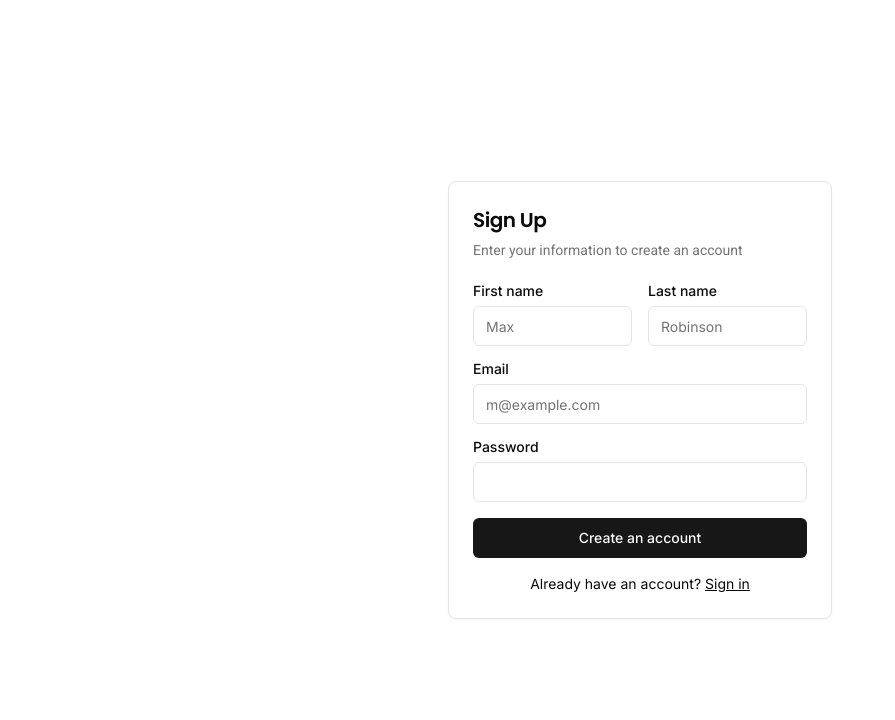
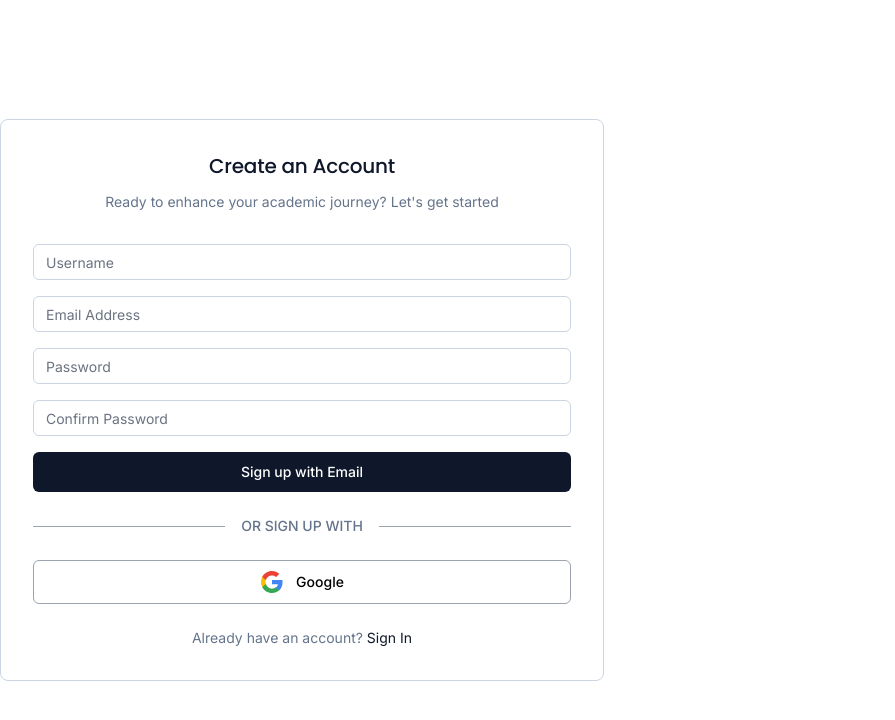
Before and after one commit to BinongoIsrael/academic-tracker, a Next.js app: page /signup in a window 1280 px wide. Shown: the top 720 px of the page, without its empty margins (0-895 px from the left). Built offline with nearby package versions, Linux system fonts and the light colour scheme.

Commit message:
refactor shadcn default component to match figma component design

```diff
--- a/app/(auth)/signup/components/SignUpForm.tsx
+++ b/app/(auth)/signup/components/SignUpForm.tsx
@@ -1,75 +1,125 @@
+"use client"
+
 import Link from "next/link";
-
+import Image from "next/image";
 import { Button } from "@/components/ui/button";
-import {
-  Card,
-  CardContent,
-  CardDescription,
-  CardHeader,
-  CardTitle,
-} from "@/components/ui/card";
 import { Input } from "@/components/ui/input";
-import { Label } from "@/components/ui/label";
-import { signup } from "@/lib/auth-actions";
+import { signup, signInWithGoogle } from "@/lib/auth-actions";
+import { useState } from "react";
+import { useRouter } from "next/navigation";
 
 export function SignUpForm() {
+  const [isLoading, setIsLoading] = useState(false);
+  const router = useRouter();
+
+  const handleEmailSignup = async (formData: FormData) => {
+    setIsLoading(true);
+    try {
+      const email = formData.get("email") as string;
+      await signup(formData);
+      router.push(`/confirm?email=${encodeURIComponent(email)}`);
+    } catch (error) {
+      console.error("Signup error:", error);
+    } finally {
+      setIsLoading(false);
+    }
+  };
+
   return (
-    <Card className="mx-auto max-w-sm">
-      <CardHeader>
-        <CardTitle className="text-xl">Sign Up</CardTitle>
-        <CardDescription>
-          Enter your information to create an account
-        </CardDescription>
-      </CardHeader>
-      <CardContent>
-        <form action="">
-          <div className="grid gap-4">
-            <div className="grid grid-cols-2 gap-4">
-              <div className="grid gap-2">
-                <Label htmlFor="first-name">First name</Label>
+    <div className="w-full max-w-[604px] bg-white border border-slate-300 rounded-lg p-8">
+      <h4 className="text-center text-slate-900 font-medium text-xl leading-7 mb-3">
+        Create an Account
+      </h4>
+      <p className="text-center text-subtle text-sm leading-5 mb-8">
+        Ready to enhance your academic journey? Let's get started
+      </p>
+      <form action={handleEmailSignup} className="space-y-4">
+        <div className="w-full">
           <Input
-                  name="first-name"
-                  id="first-name"
-                  placeholder="Max"
+            name="username"
+            id="username"
+            type="text"
+            placeholder="Username"
+            className="w-full h-9 px-3 py-2 text-sm border border-slate-300 rounded-md text-gray-600 placeholder:text-gray-500"
             required
+            disabled={isLoading}
           />
         </div>
-              <div className="grid gap-2">
-                <Label htmlFor="last-name">Last name</Label>
-                <Input
-                  name="last-name"
-                  id="last-name"
-                  placeholder="Robinson"
-                  required
-                />
-              </div>
-            </div>
-            <div className="grid gap-2">
-              <Label htmlFor="email">Email</Label>
+
+        <div className="w-full">
           <Input
             name="email"
             id="email"
             type="email"
-                placeholder="m@example.com"
+            placeholder="Email Address"
+            className="w-full h-9 px-3 py-2 text-sm border border-slate-300 rounded-md text-gray-600 placeholder:text-gray-500"
             required
+            disabled={isLoading}
           />
         </div>
-            <div className="grid gap-2">
-              <Label htmlFor="password">Password</Label>
-              <Input name="password" id="password" type="password" />
+
+        <div className="w-full">
+          <Input
+            name="password"
+            id="password"
+            type="password"
+            placeholder="Password"
+            className="w-full h-9 px-3 py-2 text-sm border border-slate-300 rounded-md text-gray-600 placeholder:text-gray-500"
+            required
+            disabled={isLoading}
+          />
         </div>
-            <Button formAction={signup} type="submit" className="w-full">
-              Create an account
+
+        <div className="w-full">
+          <Input
+            name="confirm-password"
+            id="confirm-password"
+            type="password"
+            placeholder="Confirm Password"
+            className="w-full h-9 px-3 py-2 text-sm border border-slate-300 rounded-md text-gray-600 placeholder:text-gray-500"
+            required
+            disabled={isLoading}
+          />
+        </div>
+
+        <Button
+          type="submit"
+          className="w-full h-10 bg-slate-900 hover:bg-slate-800 text-white text-sm font-medium rounded-md mt-5"
+          disabled={isLoading}
+        >
+          {isLoading ? "Signing up..." : "Sign up with Email"}
         </Button>
+      </form>
+
+      <div className="relative flex items-center justify-center my-6">
+        <div className="flex-grow border-t border-gray-400"></div>
+        <span className="px-4 text-sm font-medium text-subtle">
+          OR SIGN UP WITH
+        </span>
+        <div className="flex-grow border-t border-gray-400"></div>
       </div>
-        </form>
-        <div className="mt-4 text-center text-sm">
+      <button
+        type="button"
+        onClick={() => signInWithGoogle()}
+        className="w-full h-11 flex items-center justify-center gap-3 bg-white border border-gray-400 rounded-md hover:bg-gray-50 transition-colors"
+        disabled={isLoading}
+      >
+        <Image
+          src="/Google-G-logo.svg"
+          alt="Google"
+          width={24}
+          height={24}
+          className="w-6 h-6"
+        />
+        <span className="text-sm font-medium text-black">Google</span>
+      </button>
+
+      <p className="text-center text-subtle text-sm mt-6">
         Already have an account?{" "}
-          <Link href="/login" className="underline">
-            Sign in
+        <Link href="/signin" className="text-slate-900 hover:underline">
+          Sign In
         </Link>
+      </p>
     </div>
-      </CardContent>
-    </Card>
   );
 }
```
Lines whose indentation alone changed are shown as unchanged.
